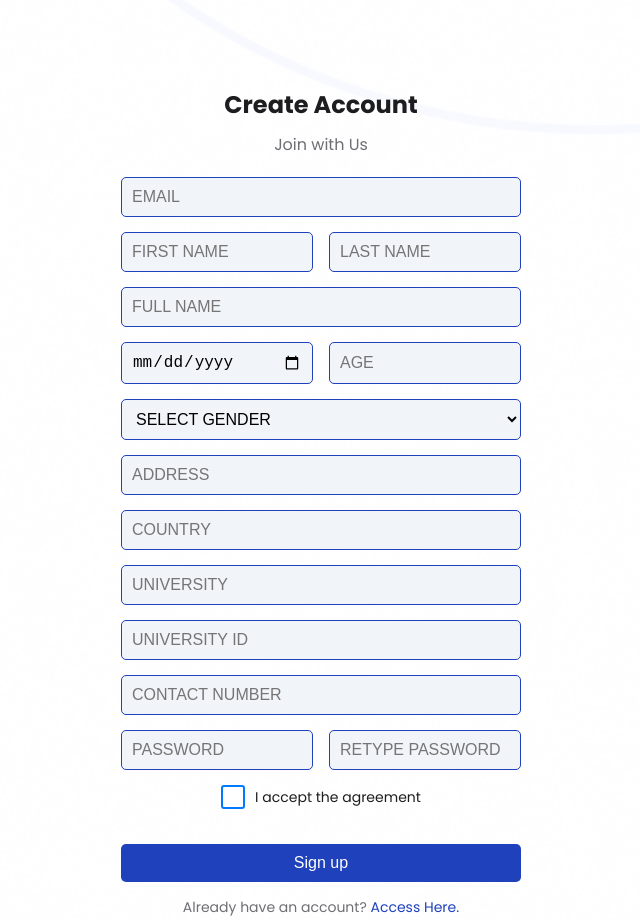
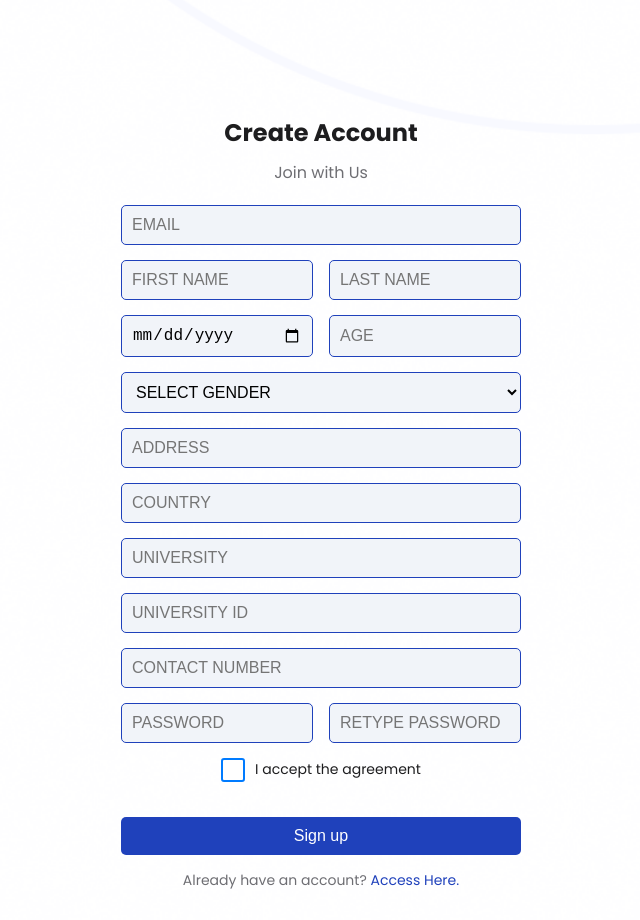
Before and after one commit to hackishmax321/qa_frontend, a React (Create React App) app: page /create-account in a window 1280 px wide. Shown: the whole page, without its empty margins (319-959 px from the left). Built offline with nearby package versions, Linux system fonts and the light colour scheme; no server answers.

Commit message:
ui questionaire flow ch3

```diff
--- a/package.json
+++ b/package.json
@@ -12,6 +12,7 @@
     "crypto-browserify": "^3.12.0",
     "dotenv": "^16.4.5",
     "firebase": "^10.12.4",
+    "nodemailer": "^6.9.14",
     "notiflix": "^3.2.7",
     "os": "^0.1.2",
     "path": "^0.12.7",
--- a/src/navigations/CreateAccount.screen.js
+++ b/src/navigations/CreateAccount.screen.js
@@ -68,7 +68,7 @@ const CreateAccount = () => {
       return;
     }
 
-    if (!fullName || !email || !password || !dob || !gender || !country || !address) {
+    if ( !email || !password || !dob || !gender || !country || !address) {
       Notiflix.Notify.failure('All fields are required');
       return;
     }
@@ -154,13 +154,13 @@ const CreateAccount = () => {
             onChange={(e) => setLastName(e.target.value)}
           />
         </div>
-        <input
+        {/* <input
           type="text"
           placeholder="FULL NAME"
           className="input-field"
           value={fullName}
           onChange={(e) => setFullName(e.target.value)}
-        />
+        /> */}
         <div className="name-container">
           <input
             type="date"
--- a/src/navigations/Login.screen.js
+++ b/src/navigations/Login.screen.js
@@ -130,9 +130,9 @@ const LoginScreen = () => {
           Login with Google
         </button>
       </div>
-      {/* <p className="signup-prompt">
+      <p className="signup-prompt">
         Don't have an account? <Link to="/create-account" className="signup-link">Sign up</Link>
-      </p> */}
+      </p>
     </div>
   );
 };
```
Also changed, not shown: 1 other file (tests, documents, lock files or other folders).
